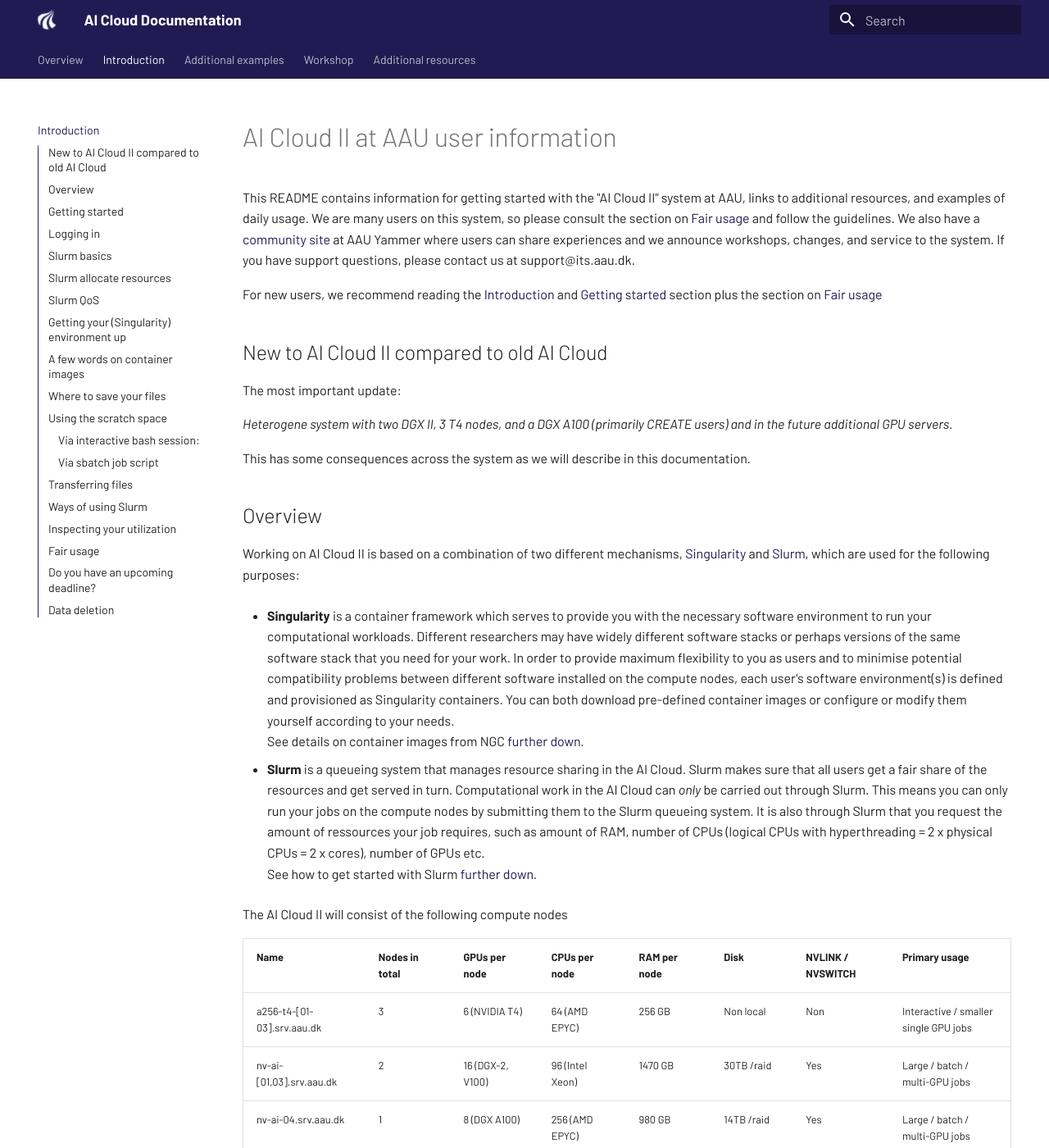
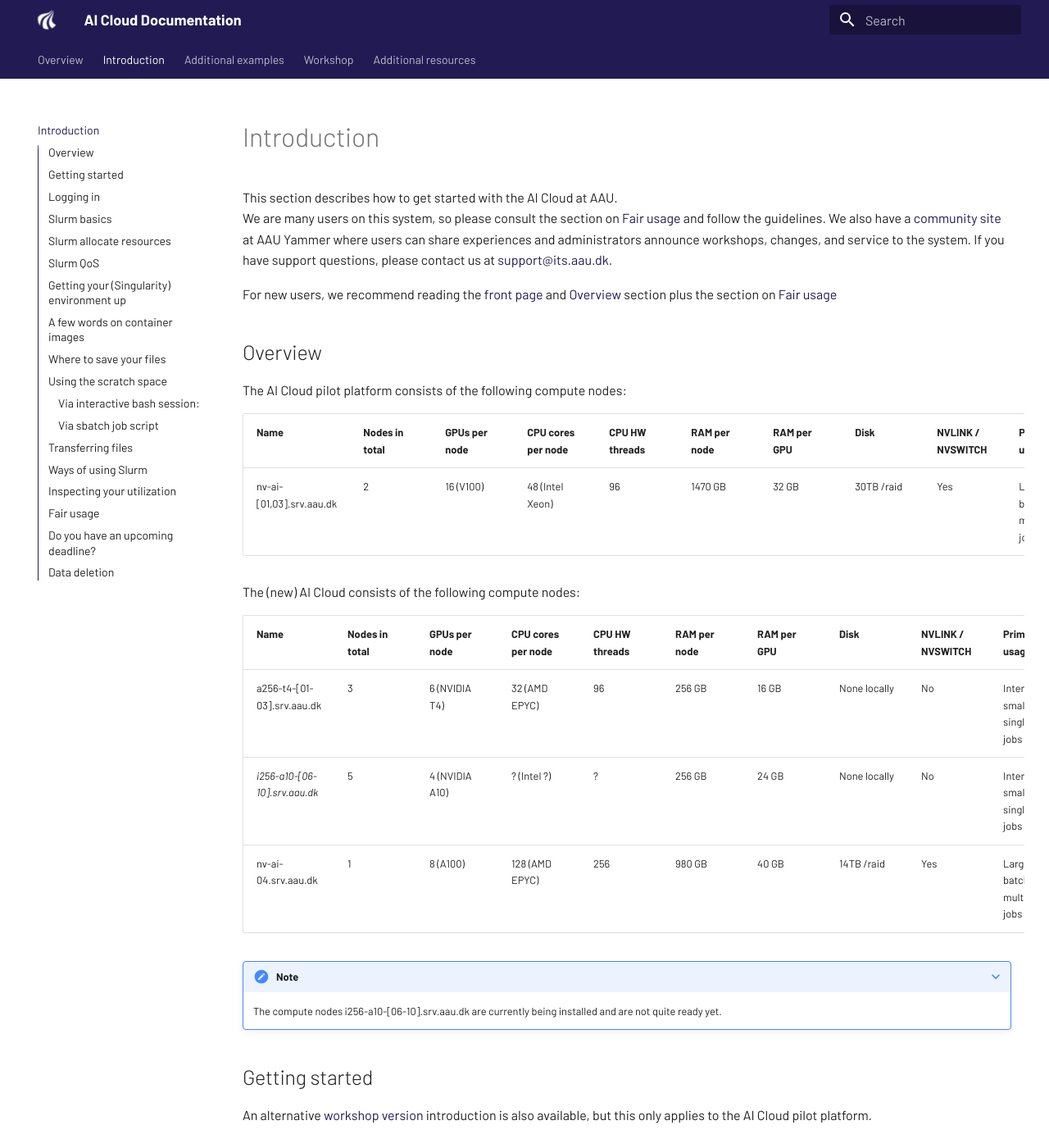
Before and after one commit to aau-claaudia/aicloud-docs, an MkDocs documentation site: the page built from docs/introduction.md, in a window 1280 px wide and 1400 px high. Shown: the whole window at 82% size. Built offline with MkDocs 1.6.1 and Material for MkDocs 9.7.7, drawn with Linux system fonts in a browser that asks for light colours; some of the changed text lies outside the part shown.

Commit message:
WIP: re-writing introduction
Working towards #11.

````diff
--- a/docs/introduction.md
+++ b/docs/introduction.md
@@ -1,64 +1,140 @@
-# AI Cloud II at AAU user information
-This README contains information for getting started with the "AI Cloud II" system at AAU, links to additional resources, and examples of daily usage. We are many users on this system, so please consult the section on [Fair usage](#fair-usage) and follow the guidelines. We also have a [community site](https://web.yammer.com/main/groups/eyJfdHlwZSI6Ikdyb3VwIiwiaWQiOiI4NzM1OTg5NzYwIn0/all) at AAU Yammer where users can share experiences and we announce workshops, changes, and service to the system. If you have support questions, please contact us at support@its.aau.dk.
+This section describes how to get started with the AI Cloud at AAU.
+We are many users on this system, so please consult the section on
+[Fair usage](#fair-usage) and follow the guidelines. We also have a
+[community
+site](https://web.yammer.com/main/groups/eyJfdHlwZSI6Ikdyb3VwIiwiaWQiOiI4NzM1OTg5NzYwIn0/all)
+at AAU Yammer where users can share experiences and administrators
+announce workshops, changes, and service to the system. If you have
+support questions, please contact us at
+[support@its.aau.dk](mailto:support@its.aau.dk).
 
-For new users, we recommend reading the [Introduction](#introduction) and [Getting started](#getting-started) section plus the section on [Fair usage](#fair-usage)
-
-## New to AI Cloud II compared to old AI Cloud
-
-The most important update:
-
-*Heterogene system with two DGX II, 3 T4 nodes, and a DGX A100 (primarily CREATE users) and in the future additional GPU servers.*
-
-This has some consequences across the system as we will describe in this documentation.
+For new users, we recommend reading the [front page](index.md) and
+[Overview](overview.md) section plus the section on [Fair
+usage](#fair-usage)
 
 ## Overview
 
-Working on AI Cloud II is based on a combination of two different mechanisms, [Singularity](https://www.sylabs.io/docs/) and [Slurm](https://slurm.schedmd.com/documentation.html), which are used for the following purposes:
-
-- **Singularity** is a container framework which serves to provide you with the necessary software environment to run your computational workloads. Different researchers may have widely different software stacks or perhaps versions of the same software stack that you need for your work. In order to provide maximum flexibility to you as users and to minimise potential compatibility problems between different software installed on the compute nodes, each user's software environment(s) is defined and provisioned as Singularity containers. You can both download pre-defined container images or configure or modify them yourself according to your needs.
-  See details on container images from NGC [further down](#a-few-words-on-container-images).
-
-- **Slurm** is a queueing system that manages resource sharing in the AI Cloud. Slurm makes sure that all users get a fair share of the resources and get served in turn. Computational work in the AI Cloud can *only* be carried out through Slurm. This means you can only run your jobs on the compute nodes by submitting them to the Slurm queueing system. It is also through Slurm that you request the amount of ressources your job requires, such as amount of RAM, number of CPUs (logical CPUs with hyperthreading = 2 x physical CPUs = 2 x cores), number of GPUs etc.
-  See how to get started with Slurm [further down](#slurm-basics).
-
 <!--**It is intended that all analysis on AI Cloud II are run via  containers which you start and manage by yourselves. It is possible to build singularity images from the NVIDIA's stock docker images [NVIDIA GPU Cloud](https://ngc.nvidia.com/) - check also this [Support Matrix](https://docs.nvidia.com/deeplearning/dgx/support-matrix/index.html "support matrix"). If you need something of your own taste, all software tools and their dependencies are supposed to be installed inside your containers. Furthermore, if you want to use the software stack again and again, it is a good idea to create a singularity image for that.**-->
 
-The AI Cloud II will consist of the following compute nodes
+The AI Cloud pilot platform consists of the following compute nodes:
 
-| Name                        | Nodes in total |GPUs per node     | CPUs per node   | RAM per node | Disk          | NVLINK / NVSWITCH  | Primary usage             |
-| ---                         | ---            | ---              | ---             | ---          | ---           | ---              | ---                       |
-| a256-t4-[01-03].srv.aau.dk  | 3              | 6 (NVIDIA T4)    | 64 (AMD EPYC)   | 256 GB       | Non local     | Non              | Interactive / smaller single GPU jobs |
-| nv-ai-[01,03].srv.aau.dk    | 2              | 16 (DGX-2, V100) | 96 (Intel Xeon) | 1470 GB      | 30TB /raid    | Yes              | Large / batch / multi-GPU jobs |
-| nv-ai-04.srv.aau.dk         | 1              | 8 (DGX A100)     | 256 (AMD EPYC)  | 980 GB       | 14TB /raid    | Yes              | Large / batch / multi-GPU jobs |
+| Name                        | Nodes in total |GPUs per node   | CPU cores per node | CPU HW threads | RAM per node | RAM per GPU  | Disk         | NVLINK / NVSWITCH | Primary usage                         |
+| ---                         | ---            | ---            | ---                | ---            | ---          | ---          | ---          | ---               | ---                                   |
+| nv-ai-[01,03].srv.aau.dk    | 2              | 16 (V100)      | 48 (Intel Xeon)    | 96             | 1470 GB      | 32 GB        | 30TB /raid   | Yes               | Large / batch / multi-GPU jobs        |
 
-![Overview of the system](./workshop/overview.png)
+The (new) AI Cloud consists of the following compute nodes:
 
-CephFS is a shared filesystem that allow access to data in the home directory all both front-end and compute nodes. All users can allocate jobs on all nodes, but certain users from CREATE have priority on the DGX A100 node nv-ai-04.srv.aau.dk.
+| Name                        | Nodes in total |GPUs per node   | CPU cores per node | CPU HW threads | RAM per node | RAM per GPU  | Disk         | NVLINK / NVSWITCH | Primary usage                         |
+| ---                         | ---            | ---            | ---                | ---            | ---          | ---          | ---          | ---               | ---                                   |
+| a256-t4-[01-03].srv.aau.dk  | 3              | 6 (NVIDIA T4)  | 32 (AMD EPYC)      | 96             | 256 GB       | 16 GB        | None locally | No                | Interactive / smaller single-GPU jobs |
+| *i256-a10-[06-10].srv.aau.dk* | 5              | 4 (NVIDIA A10) | ? (Intel ?)        | ?              | 256 GB       | 24 GB        | None locally | No                | Interactive / smaller single-GPU jobs |
+| nv-ai-04.srv.aau.dk         | 1              | 8 (A100)       | 128 (AMD EPYC)     | 256            | 980 GB       | 40 GB        | 14TB /raid   | Yes               | Large / batch / multi-GPU jobs        |
+
+???+ note
+
+    The compute nodes i256-a10-[06-10].srv.aau.dk are currently being installed and are not quite ready yet.
 
 ## Getting started
 
-An alternative [workshop version](./workshop/SlurmAndSingularityTraining.pdf) intro to the system is also available.
+An alternative [workshop
+version](./workshop/SlurmAndSingularityTraining.pdf) introduction is
+also available, but this only applies to the AI Cloud pilot platform.
 
 ## Logging in
-You can access the platform using [SSH](https://wiki.archlinux.org/index.php/OpenSSH#Client_usage).
 
-Generally, the AI Cloud is only directly accessible when being on the AAU network, in this case you would access the front-end node by:
-```console
-ssh <aau-ID>@ai-fe02.srv.aau.dk
-```
-Replace `<aau-ID>` with your personal AAU ID. For some users, this is your email (e.g. `yourname@department.aau.dk`). For newer users, your AAU ID may be separate from your email address and have the form `AB12CD@department.aau.dk`; if you have this, use your AAU ID to log in.
+You can access the platform using
+[SSH](https://wiki.archlinux.org/index.php/OpenSSH#Client_usage). How
+to use SSH depends on which operating system you use on your local
+computer:
 
-If you wish to access while **not** being connected to the AAU network, you have two options: [Use VPN](https://www.en.its.aau.dk/instructions/VPN/) or use AAU's [SSH JumpHost](https://www.en.its.aau.dk/instructions/Username+and+password/SSH/).
+Linux
+: If you use a modern Linux distribution such as Ubuntu on your
+  computer, the necessary tools to connect to AI Cloud are usually
+  already installed by default.
 
-If you're often outside AAU, you can use the SSH JumpHost through your personal ssh config (Linux/MacOS often located in: `$HOME/.ssh/config`).
+OS X (Apple)
+: OS X has SSH built into the command line terminal. This means you
+  can invoke SSH commands as shown in the following examples directly
+  from your command line.
+  OS X does, however, not have a built-in [X
+  server](https://en.wikipedia.org/wiki/X.Org_Server) so it is
+  necessary to install additional software if you wish to be able to
+  show the graphical user interface (GUI) of applications (using X
+  forwarding).
+  Installing [XQuartz](https://www.xquartz.org/) should enable OS X to
+  use X forwarding.
 
-```console
-Host ai-fe02.srv.aau.dk
-     User <aau-ID>
-     ProxyJump %r@sshgw.aau.dk
-```
-Add the above configuration to your personal ssh config file (often located in: `$HOME/.ssh/config` on Linux or MacOS systems). Now you can easily connect to the platform regardless of network simply using `ssh claaudia-ai-cloud`.
+Windows (Microsoft)
+: Newer versions of Windows have SSH built into the command line
+  terminal. This means you can invoke SSH commands as shown in the
+  following examples directly from your command line.
+  Windows does, however, not have a built-in [X
+  server](https://en.wikipedia.org/wiki/X.Org_Server) either so it is
+  necessary to install additional software if you wish to be able to
+  show the graphical user interface (GUI) of applications (using X
+  forwarding).
+  If you wish to use a convenient way to connect to the AI Cloud from
+  Windows with the ability to display the GUI of applications you run
+  in AI Cloud, we recommend that you install and use
+  [MobaXterm](https://mobaxterm.mobatek.net/) on your local computer.
 
+The AI Cloud is only directly accessible when being on the AAU network
+(including VPN). You can connect to AI Cloud front-end node by running
+the following command on the command line of your local computer:
+
+???+ example
+
+    AI Cloud pilot platform
+    ```console
+    ssh -i <aau email> ai-pilot.srv.aau.dk
+    ```
+
+???+ example
+
+    AI Cloud
+    ```console
+    ssh -i <aau email> ai-fe02.srv.aau.dk
+    ```
+
+Replace `<aau email>` with your AAU email address, e.g.
+
+???+ example
+
+    ```console
+    ssh -i tari@its.aau.dk ai-fe02.srv.aau.dk
+    ```
+
+If you wish to access while **not** being connected to the AAU
+network, you have two options: [Use
+VPN](https://www.en.its.aau.dk/instructions/VPN/) or use AAU's [SSH
+gateway](https://www.en.its.aau.dk/instructions/Username+and+password/SSH/).
+
+??? info
+
+    If you are often outside AAU, you can use the SSH gateway by default
+    through your personal SSH configuration (in Linux/OS X this is often
+    located in: `$HOME/.ssh/config`).
+
+	AI Cloud pilot platform
+    ```console
+    Host ai-pilot.srv.aau.dk
+         User <aau email>
+         ProxyJump %r@sshgw.aau.dk
+    ```
+
+	AI Cloud
+    ```console
+    Host ai-fe02.srv.aau.dk
+         User <aau email>
+         ProxyJump %r@sshgw.aau.dk
+    ```
+
+    Add the above configuration to your personal ssh config file (often
+    located in: `$HOME/.ssh/config` on Linux or OS X systems). Now you
+    can easily connect to the platform regardless of network using the
+    commands from preceding examples.
+
+<!-- Documentation re-written up to here -->
 
 ## Slurm basics
 To get a first impression, try:
--- a/mkdocs.yml
+++ b/mkdocs.yml
@@ -47,6 +47,7 @@
   - pymdownx.inlinehilite
   - pymdownx.keys
   - attr_list
+  - def_list
   - admonition
   - pymdownx.details
   - pymdownx.superfences
````
